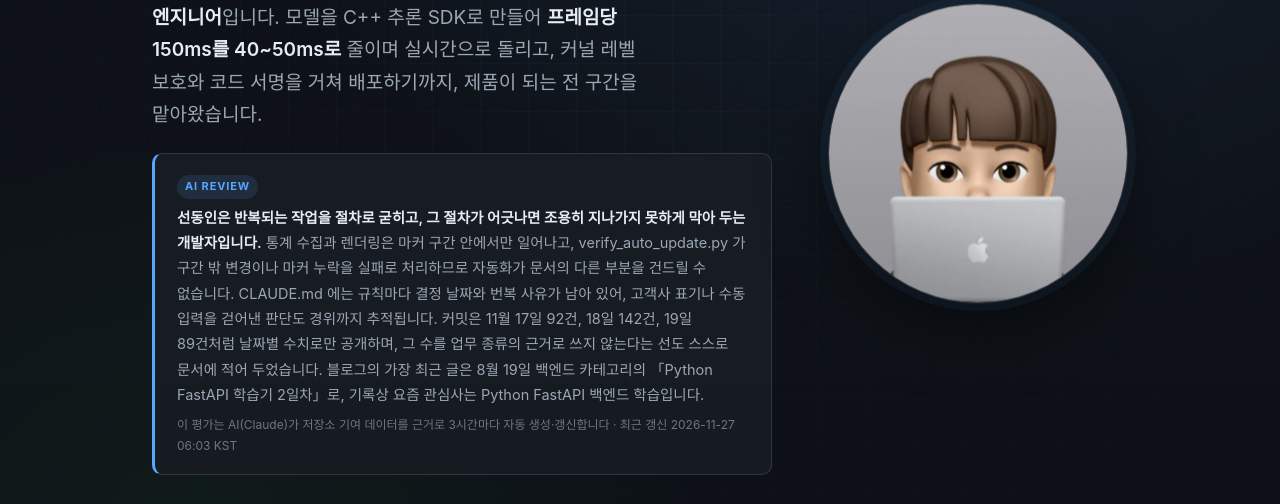
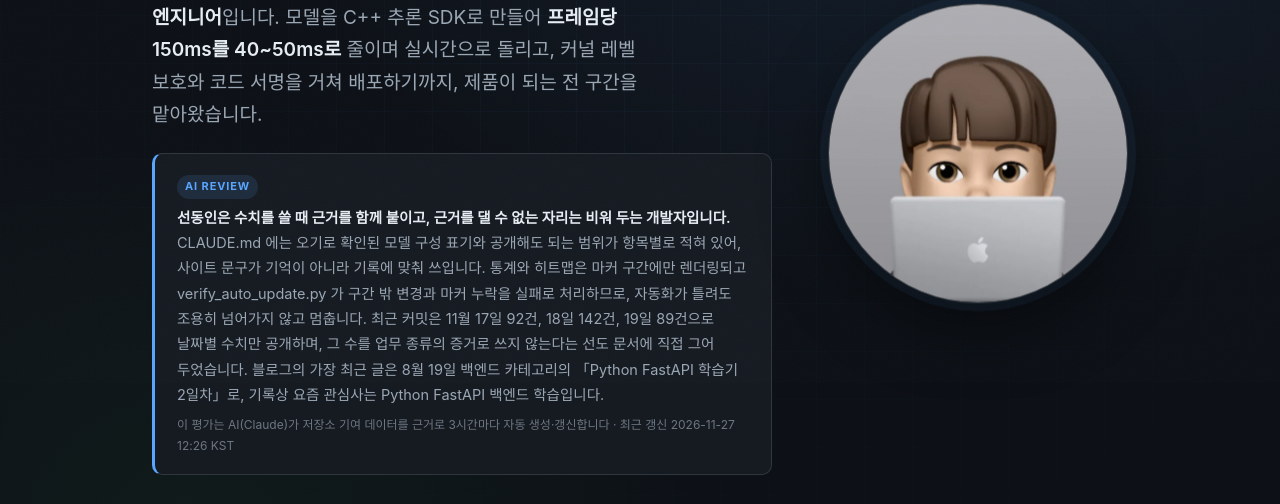
Before and after one commit to devdongin/devdongin.github.io, a plain HTML site: page index.html in a window 1280 px wide. Shown: the part 417-921 px from the top of the page. Drawn offline with Linux system fonts and the light colour scheme; no server answers; a web font is replaced by a local one.

Commit message:
chore: 자동 갱신: 커밋 통계 / AI REVIEW

```diff
--- a/data/blog.json
+++ b/data/blog.json
@@ -1,5 +1,5 @@
 {
- "collected_at": "2026-11-26",
+ "collected_at": "2026-11-27",
  "posts": [
   {
    "title": "Python FastAPI 학습기 2일차..",
--- a/index.html
+++ b/index.html
@@ -1095,8 +1095,8 @@
       <div class="ai-review-box" id="ai-review">
         <span class="ai-tag">AI REVIEW</span>
         <!-- AI-REVIEW:START -->
-        <p><strong>선동인은 반복되는 작업을 절차로 굳히고, 그 절차가 어긋나면 조용히 지나가지 못하게 막아 두는 개발자입니다.</strong> 통계 수집과 렌더링은 마커 구간 안에서만 일어나고, verify_auto_update.py 가 구간 밖 변경이나 마커 누락을 실패로 처리하므로 자동화가 문서의 다른 부분을 건드릴 수 없습니다. CLAUDE.md 에는 규칙마다 결정 날짜와 번복 사유가 남아 있어, 고객사 표기나 수동 입력을 걷어낸 판단도 경위까지 추적됩니다. 커밋은 11월 17일 92건, 18일 142건, 19일 89건처럼 날짜별 수치로만 공개하며, 그 수를 업무 종류의 근거로 쓰지 않는다는 선도 스스로 문서에 적어 두었습니다. 블로그의 가장 최근 글은 8월 19일 백엔드 카테고리의 「Python FastAPI 학습기 2일차」로, 기록상 요즘 관심사는 Python FastAPI 백엔드 학습입니다.
-        <span class="ai-meta">이 평가는 AI(Claude)가 저장소 기여 데이터를 근거로 3시간마다 자동 생성·갱신합니다 · 최근 갱신 2026-11-27 06:03 KST</span></p>
+        <p><strong>선동인은 수치를 쓸 때 근거를 함께 붙이고, 근거를 댈 수 없는 자리는 비워 두는 개발자입니다.</strong> CLAUDE.md 에는 오기로 확인된 모델 구성 표기와 공개해도 되는 범위가 항목별로 적혀 있어, 사이트 문구가 기억이 아니라 기록에 맞춰 쓰입니다. 통계와 히트맵은 마커 구간에만 렌더링되고 verify_auto_update.py 가 구간 밖 변경과 마커 누락을 실패로 처리하므로, 자동화가 틀려도 조용히 넘어가지 않고 멈춥니다. 최근 커밋은 11월 17일 92건, 18일 142건, 19일 89건으로 날짜별 수치만 공개하며, 그 수를 업무 종류의 증거로 쓰지 않는다는 선도 문서에 직접 그어 두었습니다. 블로그의 가장 최근 글은 8월 19일 백엔드 카테고리의 「Python FastAPI 학습기 2일차」로, 기록상 요즘 관심사는 Python FastAPI 백엔드 학습입니다.
+        <span class="ai-meta">이 평가는 AI(Claude)가 저장소 기여 데이터를 근거로 3시간마다 자동 생성·갱신합니다 · 최근 갱신 2026-11-27 12:26 KST</span></p>
         <!-- AI-REVIEW:END -->
       </div>
       <div class="hero-actions">
```
